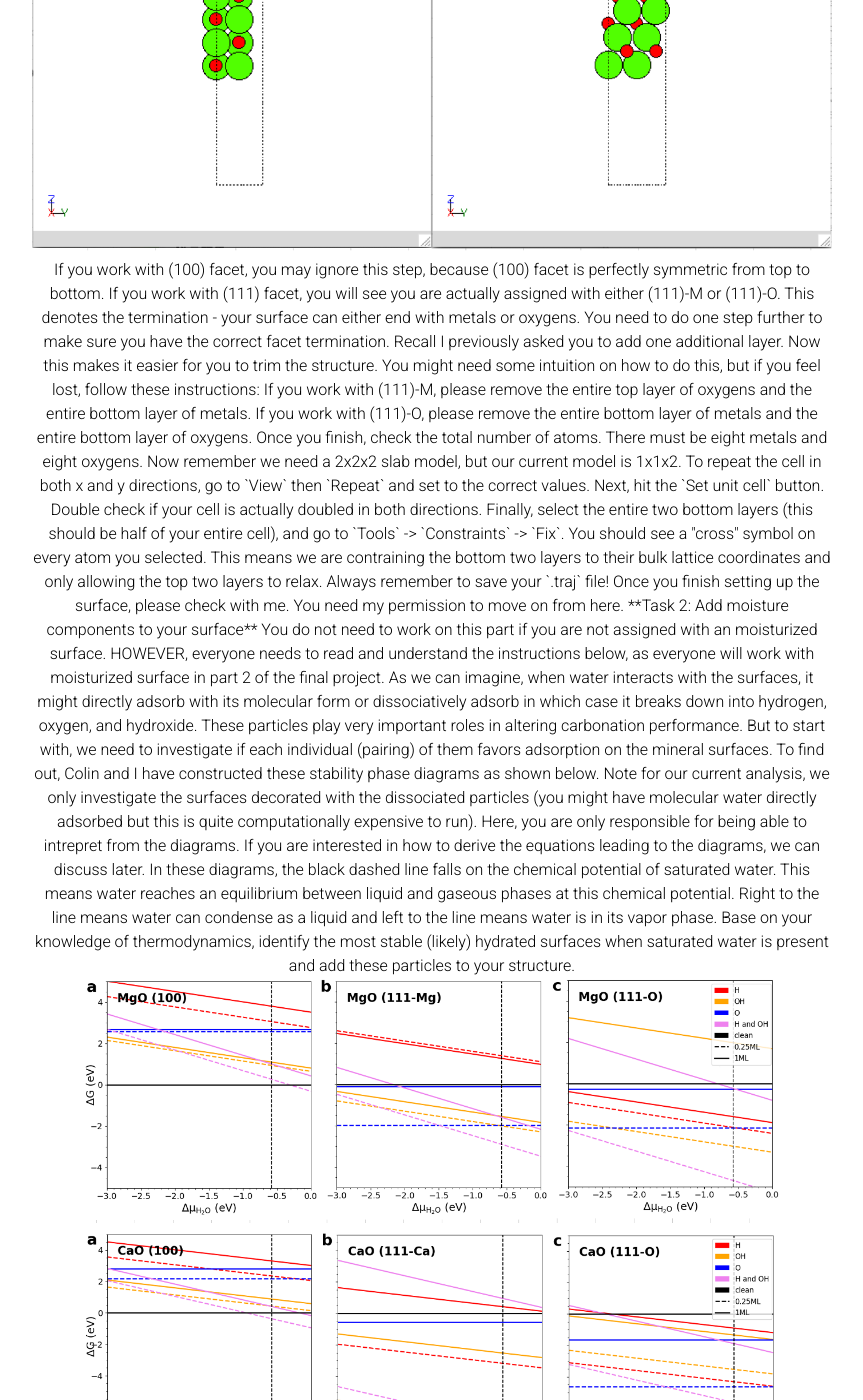
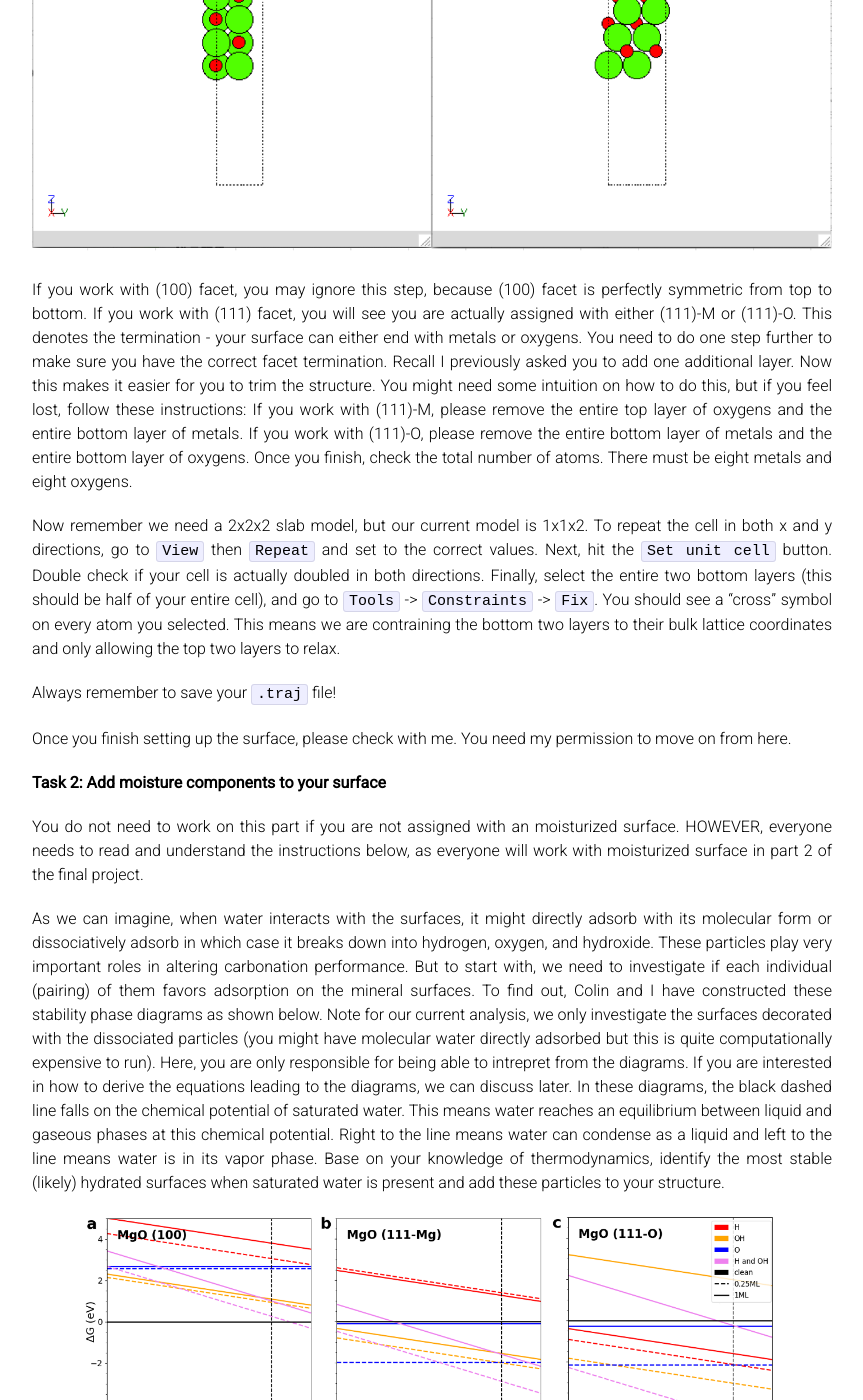
Before and after one commit to UPennCBE544/2023.github.io, a Jekyll site: the page built from ProjectDescription.md, in a window 1280 px wide and 1400 px high, scrolled down 2806 px. Shown: the whole window, without its empty margins (208-1071 px from the left). Built offline with Jekyll 4.4.1, drawn with Linux system fonts in a browser that asks for light colours; formulas are drawn with MathJax 3; our own code applies the rules of GitHub Pages for plain Markdown files; some of the changed text lies outside the part shown.

Commit message:
Update ProjectDescription.md

```diff
--- a/ProjectDescription.md
+++ b/ProjectDescription.md
@@ -83,6 +83,7 @@ s1.center(vacuum=11, axis=2) #speficy vacuum dimension and axis
 After you have run ``python surface.py`` and check it through ``ase gui init.traj``, you should be able to see structures exactly as shown below. Note this is a side view - press `X` to view from the side. If you work with (100) facet, please compare with the bottom left image, and if you work with (111) facet, please compare with the bottom right image.
 
 <center><img src="../Images/raw_surface.png" alt="window" style="width: 800px;"/><br>
+</center>
 
 If you work with (100) facet, you may ignore this step, because (100) facet is perfectly symmetric from top to bottom. If you work with (111) facet, you will see you are actually assigned with either (111)-M or (111)-O. This denotes the termination - your surface can either end with metals or oxygens. You need to do one step further to make sure you have the correct facet termination. Recall I previously asked you to add one additional layer. Now this makes it easier for you to trim the structure. You might need some intuition on how to do this, but if you feel lost, follow these instructions: If you work with (111)-M, please remove the entire top layer of oxygens and the entire bottom layer of metals. If you work with (111)-O, please remove the entire bottom layer of metals and the entire bottom layer of oxygens. Once you finish, check the total number of atoms. There must be eight metals and eight oxygens.
 
@@ -100,7 +101,8 @@ You do not need to work on this part if you are not assigned with an moisturized
 As we can imagine, when water interacts with the surfaces, it might directly adsorb with its molecular form or dissociatively adsorb in which case it breaks down into hydrogen, oxygen, and hydroxide. These particles play very important roles in altering carbonation performance. But to start with, we need to investigate if each individual (pairing) of them favors adsorption on the mineral surfaces. To find out, Colin and I have constructed these stability phase diagrams as shown below. Note for our current analysis, we only investigate the surfaces decorated with the dissociated particles (you might have molecular water directly adsorbed but this is quite computationally expensive to run). Here, you are only responsible for being able to intrepret from the diagrams. If you are interested in how to derive the equations leading to the diagrams, we can discuss later. In these diagrams, the black dashed line falls on the chemical potential of saturated water. This means water reaches an equilibrium between liquid and gaseous phases at this chemical potential. Right to the line means water can condense as a liquid and left to the line means water is in its vapor phase. Base on your knowledge of thermodynamics, identify the most stable (likely) hydrated surfaces when saturated water is present and add these particles to your structure.
 
 <center><img src="../Images/MgO.png" alt="window" style="width: 700px;"/><br>
-<center><img src="../Images/CaO.png" alt="window" style="width: 700px;"/><br>
+<img src="../Images/CaO.png" alt="window" style="width: 700px;"/><br>
+</center>
 
 Recall from HW5 on how to add atoms on top of another. Note by our convention, we only adsorb `OH` on the metals and `H` on the oxygens. If you need to add `H and OH`, please makes sure these particles are right next to each other.
 
@@ -109,6 +111,7 @@ Recall from HW5 on how to add atoms on top of another. Note by our convention, w
 As we have briefly touched on in HW5, the CO<sub>2</sub> adsorption can take place on many sites in addition to the lattice oxygen, and the CO<sub>2</sub> molecule can line up differently. DFT calculations can give reliable results for finding local minima in the total energy as the positions of the nuclei vary, but they do not provide any guarantee that the global energy minimum has been found. To use our best efforts to find the global minimum, we need to comprehensively walk through the many different possibilites. I have summarized the adsorption sites and initial configurations you need to investigate. The original paper to propose this method can be found here: (https://www.sciencedirect.com/science/article/pii/S1383586621010327).
 
 <center><img src="../Images/position.png" alt="window" style="width: 700px;"/><br>
+</center>
 
 Recall in HW5 that you have manually added a CO<sub>2</sub> molecule on the MgO (100) surface and ran the calculations. Although you are not asked to do so, you may have access to my automation scripts for adding CO<sub>2</sub> on different sites with different initial configurations, in accordance to the diagram shown above. `CO2_M_ads.py` can automatically add CO<sub>2</sub> on `M_site` and `O_site`, `CO2_MO_ads.py` can automatically add CO<sub>2</sub> on the `M-O` bond, and `CO2_center_ads.py` as automatically add CO<sub>2</sub> on the center (four-fold center on (100) and three-fold center on (111)). I recommend you to download and understand these scripts. You are also welcome to play around with using the scripts to add CO<sub>2</sub> on your assigned surfaces, for familiarization purposes. But remember DO NOT submit jobs for CO<sub>2</sub>.
 
@@ -120,6 +123,7 @@ cp /home/x-syj1022/scripts/CO2_center.ads.py ./
 As a background, the CO<sub>2</sub> speciation in water is greatly affected by solution pH, as shown in the plot below:
 
 <center><img src="../Images/speciation.png" alt="window" style="width: 500px;"/><br>
+</center>
 
 Now in the final project, you will extend to study HCO<sub>3</sub><sup>-</sup> and CO<sub>3</sub><sup>2-</sup> adsorption. Please be aware that DFT cannot directly deal with charged species. Instead, we add the HCO<sub>3</sub><sup>-</sup> and CO<sub>3</sub><sup>2-</sup> as neutrally charged species, i.e. HCO<sub>3</sub>`*` and CO<sub>3</sub>`*`. DFT calculations can automatically correct the total charges. This can be verified by Bader Charge Analysis, but we will not dig into doing this for the final project. I recommend you to start with CO<sub>3</sub>`*`, since I have scripts to automatically CO<sub>3</sub>`*` on various sites. Please copy these scripts to your directory and make changes correspondingly. Note this is the hardest part of the final project and needs a lot of geometry work. Please feel free to ask for my help on this part.
 
@@ -134,18 +138,22 @@ Once each calculation is done, you can visualize the final relaxed structure by
 Below shows an example of a summary of CO<sub>2</sub> adsorption calculations:
 
 <center><img src="../Images/example1.png" alt="window" style="width: 800px;"/><br>
+</center>
 
 Similarly, you may want to create a table for each of HCO<sub>3</sub>* and CO<sub>3</sub>`*` like the example shown below. As you might have noticed, CO<sub>2</sub> (linear) is structurally very different from CO<sub>3</sub>`*` (trigonal planar). I would use `flat` to describe the horizontal configurations. Note you get `flat2` by rotating `flat1` by 30 degrees (check the automation scripts).
 
 <center><img src="../Images/table.png" alt="window" style="width: 800px;"/><br>
+</center>
 
 To make the automation scripts work, I suggest you organize your directories in such a structure:
 
 <center><img src="../Images/structure.png" alt="window" style="width: 300px;"/><br>
+</center>
 
 Upon completing CO<sub>3</sub>*, please write your own scripts to add HCO<sub>3</sub>`*`. This should only require a tiny adjustment on the CO<sub>3</sub>`*` scripts. If you feel lost, I herein present a showcase for HCO<sub>3</sub>`*` adsorption on MgO (111)-Mg at all 12 sites:
 
 <center><img src="../Images/showcase.png" alt="window" style="width: 800px;"/><br>
+</center>
 
 **Task 4: Self-consistent Field (SCF) calculations**
 
```
